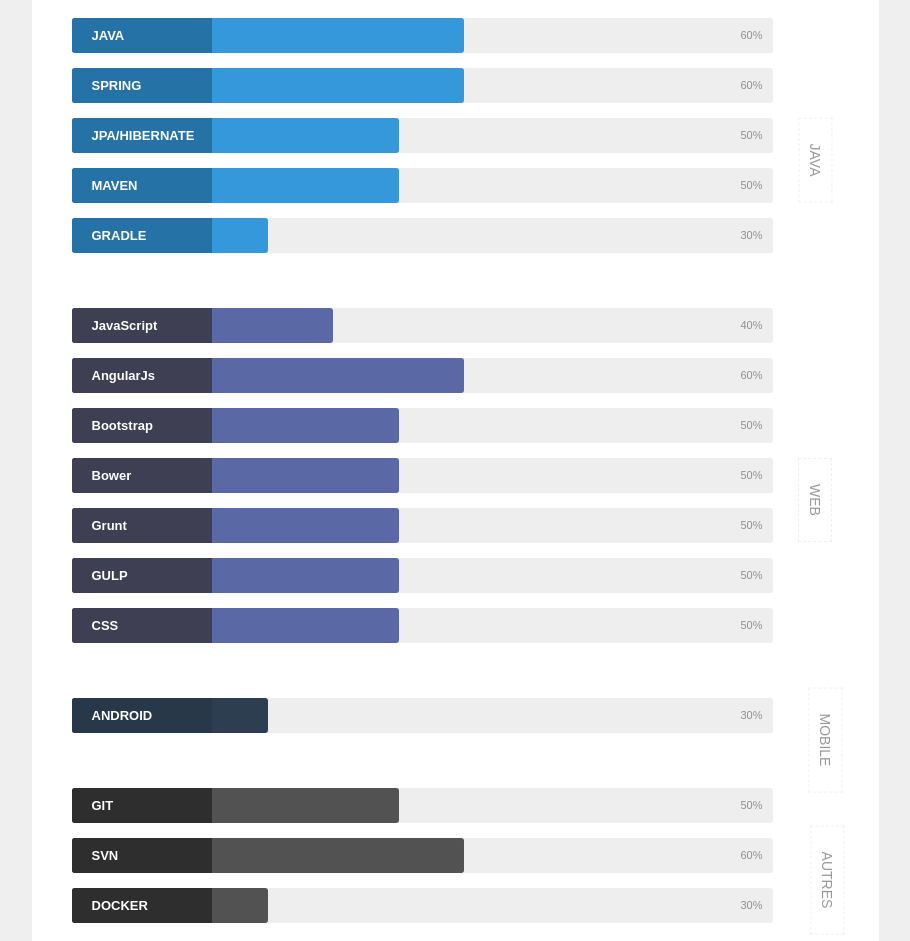
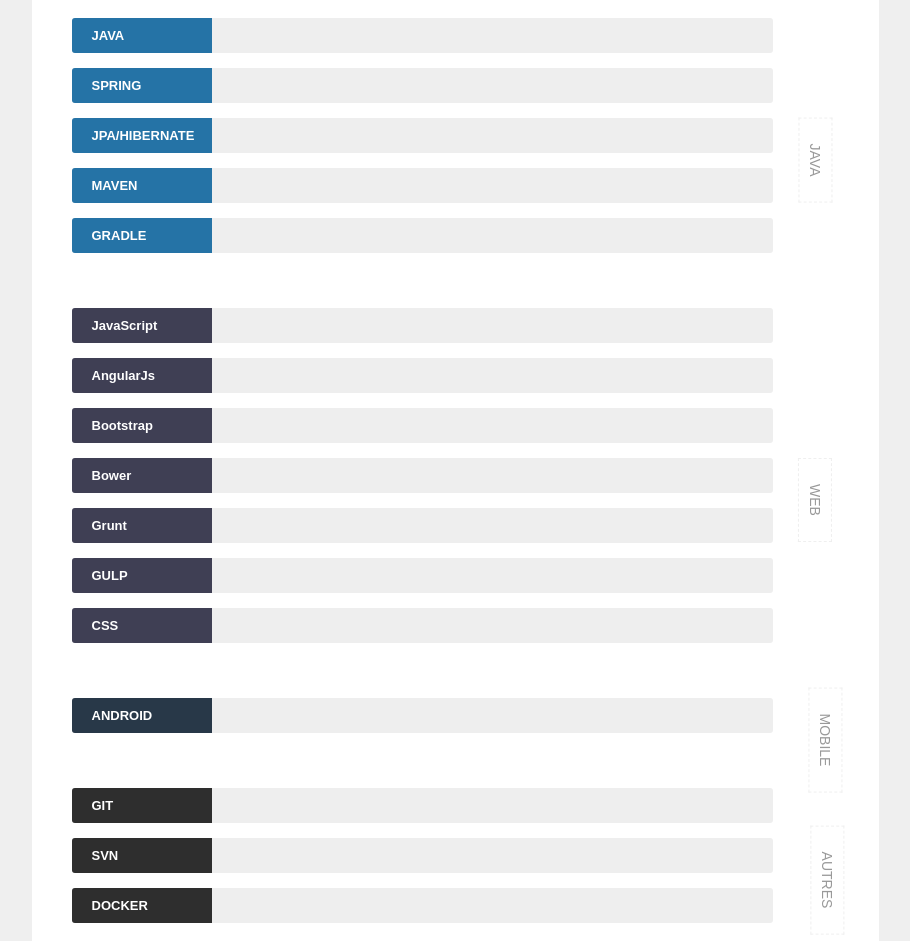
Before and after one commit to omarouen/omarouen.github.io, a plain HTML site: page index.html in a window 1280 px wide. Shown: the part 657-1598 px from the top of the page, without its empty margins (331-1241 px from the left). Drawn offline with nearby package versions, Linux system fonts and the light colour scheme; a web font is replaced by a local one.

Commit message:
correctif image

```diff
--- a/index.html
+++ b/index.html
@@ -1,5 +1,5 @@
 <!DOCTYPE html>
-<html lang="en">
+<html lang="en" ng-app="app">
 <head>
     <meta charset="UTF-8">
     <link href="css/bootstrap.css" rel="stylesheet" type="text/css" media="all">
@@ -9,7 +9,6 @@
     <link href="css/font.css" rel="stylesheet" type="text/css" media="all">
     <link href="css/font-awesome.min.css" rel="stylesheet" type="text/css" media="all">
     <link rel="icon" type="image/png" href="img/ico.png"/>
-    <script src="https://ajax.googleapis.com/ajax/libs/jquery/3.1.0/jquery.min.js"></script>
     <title>Marouen Ouerghemmi</title>
 </head>
 <body>
@@ -26,7 +25,7 @@
 
             <!--Left content-->
 
-            <div class="col-md-3 nopr left-content">
+            <div class="col-md-3">
 
                 <!--Header-->
                 <header id="header">
@@ -36,9 +35,7 @@
                     <div class="main-header">
 
                         <!--Profile image-->
-                        <figure class="img-profile">
-                            <img src="img/24.jpg" alt="">
-                        </figure>
+                            <img src="img/24.jpg" alt="" class="img-responsive">
                         <!--End profile image-->
                     </div>
                     <!--End main header-->
@@ -217,31 +214,31 @@
                                                     <div class="skillbar-title" style="background: #2980b9;">
                                                         <span>JAVA</span></div>
                                                     <div class="skillbar-bar" style="background: #3498db;"></div>
-                                                    <div class="skill-bar-percent">60%</div>
+                                                    <div class="skill-bar-percent"></div>
                                                 </div>
                                                 <div class="skillbar clearfix " data-percent="60%">
                                                     <div class="skillbar-title" style="background: #2980b9;"><span>SPRING FRAMEWORK</span>
                                                     </div>
                                                     <div class="skillbar-bar" style="background: #3498db;"></div>
-                                                    <div class="skill-bar-percent">60%</div>
+                                                    <div class="skill-bar-percent"></div>
                                                 </div>
                                                 <div class="skillbar clearfix " data-percent="50%">
                                                     <div class="skillbar-title" style="background: #2980b9;"><span>JPA/HIBERNATE</span>
                                                     </div>
                                                     <div class="skillbar-bar" style="background: #3498db;"></div>
-                                                    <div class="skill-bar-percent">50%</div>
+                                                    <div class="skill-bar-percent"></div>
                                                 </div>
                                                 <div class="skillbar clearfix " data-percent="50%">
                                                     <div class="skillbar-title" style="background: #2980b9;">
                                                         <span>MAVEN</span></div>
                                                     <div class="skillbar-bar" style="background: #3498db;"></div>
-                                                    <div class="skill-bar-percent">50%</div>
+                                                    <div class="skill-bar-percent"></div>
                                                 </div>
                                                 <div class="skillbar clearfix " data-percent="30%">
                                                     <div class="skillbar-title" style="background: #2980b9;"><span>GRADLE</span>
                                                     </div>
                                                     <div class="skillbar-bar" style="background: #3498db;"></div>
-                                                    <div class="skill-bar-percent">30%</div>
+                                                    <div class="skill-bar-percent"></div>
                                                 </div>
                                             </div>
 
@@ -277,43 +274,43 @@
                                                     <div class="skillbar-title" style="background: #46465e;"><span>JavaScript</span>
                                                     </div>
                                                     <div class="skillbar-bar" style="background: #5a68a5;"></div>
-                                                    <div class="skill-bar-percent">40%</div>
+                                                    <div class="skill-bar-percent"></div>
                                                 </div>
                                                 <div class="skillbar clearfix " data-percent="60%">
                                                     <div class="skillbar-title" style="background: #46465e;"><span>AngularJs</span>
                                                     </div>
                                                     <div class="skillbar-bar" style="background: #5a68a5;"></div>
-                                                    <div class="skill-bar-percent">60%</div>
+                                                    <div class="skill-bar-percent"></div>
                                                 </div>
                                                 <div class="skillbar clearfix " data-percent="50%">
                                                     <div class="skillbar-title" style="background: #46465e;"><span>Bootstrap</span>
                                                     </div>
                                                     <div class="skillbar-bar" style="background: #5a68a5;"></div>
-                                                    <div class="skill-bar-percent">50%</div>
+                                                    <div class="skill-bar-percent"></div>
                                                 </div>
                                                 <div class="skillbar clearfix " data-percent="50%">
                                                     <div class="skillbar-title" style="background: #46465e;">
                                                         <span>Bower</span></div>
                                                     <div class="skillbar-bar" style="background: #5a68a5;"></div>
-                                                    <div class="skill-bar-percent">50%</div>
+                                                    <div class="skill-bar-percent"></div>
                                                 </div>
                                                 <div class="skillbar clearfix " data-percent="50%">
                                                     <div class="skillbar-title" style="background: #46465e;">
                                                         <span>Grunt</span></div>
                                                     <div class="skillbar-bar" style="background: #5a68a5;"></div>
-                                                    <div class="skill-bar-percent">50%</div>
+                                                    <div class="skill-bar-percent"></div>
                                                 </div>
                                                 <div class="skillbar clearfix " data-percent="50%">
                                                     <div class="skillbar-title" style="background: #46465e;">
                                                         <span>GULP</span></div>
                                                     <div class="skillbar-bar" style="background: #5a68a5;"></div>
-                                                    <div class="skill-bar-percent">50%</div>
+                                                    <div class="skill-bar-percent"></div>
                                                 </div>
                                                 <div class="skillbar clearfix " data-percent="50%">
                                                     <div class="skillbar-title" style="background: #46465e;">
                                                         <span>CSS</span></div>
                                                     <div class="skillbar-bar" style="background: #5a68a5;"></div>
-                                                    <div class="skill-bar-percent">50%</div>
+                                                    <div class="skill-bar-percent"></div>
                                                 </div>
 
                                             </div>
@@ -351,7 +348,7 @@
                                                     <div class="skillbar-title" style="background: #2c3e50;">
                                                         <span>ANDROID</span></div>
                                                     <div class="skillbar-bar" style="background: #2c3e50;"></div>
-                                                    <div class="skill-bar-percent">30%</div>
+                                                    <div class="skill-bar-percent"></div>
                                                 </div>
 
                                             </div>
@@ -388,19 +385,19 @@
                                                     <div class="skillbar-title" style="background: #333333;">
                                                         <span>GIT</span></div>
                                                     <div class="skillbar-bar" style="background: #525252;"></div>
-                                                    <div class="skill-bar-percent">50%</div>
+                                                    <div class="skill-bar-percent"></div>
                                                 </div>
                                                 <div class="skillbar clearfix " data-percent="60%">
                                                     <div class="skillbar-title" style="background: #333333;">
                                                         <span>SVN</span></div>
                                                     <div class="skillbar-bar" style="background: #525252;"></div>
-                                                    <div class="skill-bar-percent">60%</div>
+                                                    <div class="skill-bar-percent"></div>
                                                 </div>
                                                 <div class="skillbar clearfix " data-percent="30%">
                                                     <div class="skillbar-title" style="background: #333333;">
                                                         <span>DOCKER</span></div>
                                                     <div class="skillbar-bar" style="background: #525252;"></div>
-                                                    <div class="skill-bar-percent">30%</div>
+                                                    <div class="skill-bar-percent"></div>
                                                 </div>
                                             </div>
 
```
